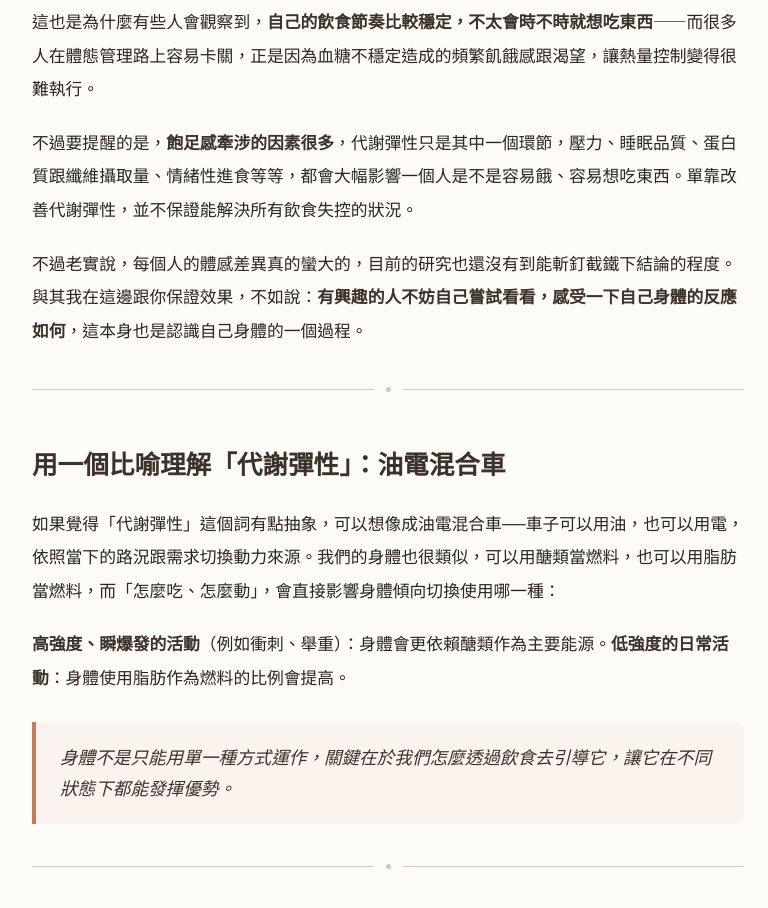
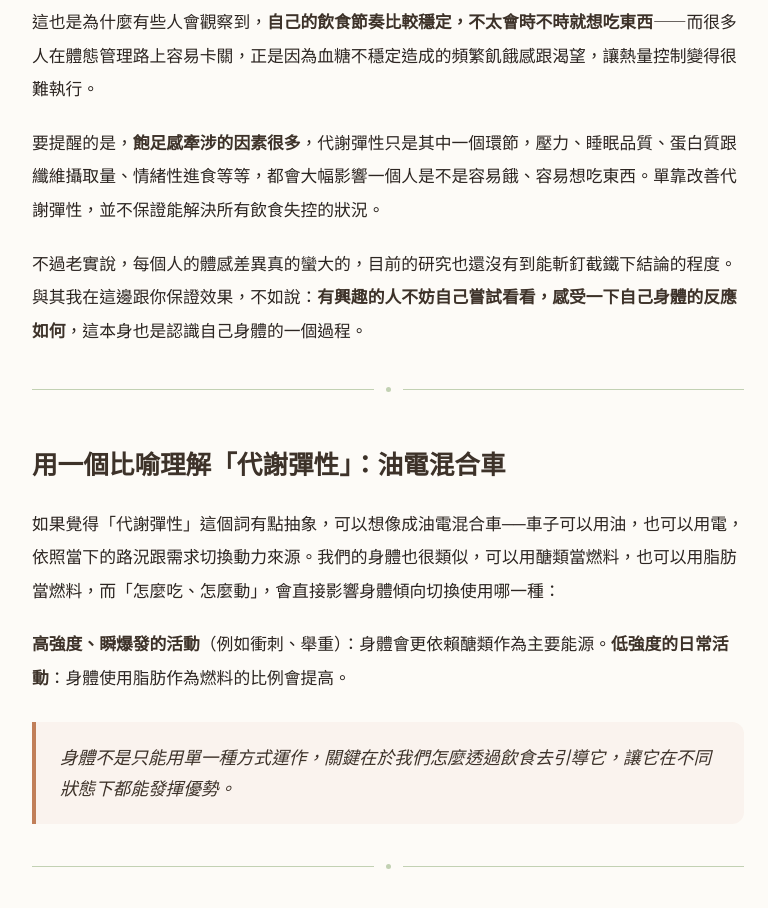
Before and after one commit to abbyeatlife/abbyeatlife.github.io, a plain HTML site: page blog/20260714/index.html in a window 1280 px wide. Shown: the part 2880-3788 px from the top of the page, without its empty margins (252-1020 px from the left). Drawn offline with nearby package versions, Linux system fonts and the light colour scheme; a web font is replaced by a local one.

```diff
--- a/blog/20260714/index.html
+++ b/blog/20260714/index.html
@@ -188,7 +188,7 @@
 
     <p>這也是為什麼有些人會觀察到，<strong>自己的飲食節奏比較穩定，不太會時不時就想吃東西</strong>——而很多人在體態管理路上容易卡關，正是因為血糖不穩定造成的頻繁飢餓感跟渴望，讓熱量控制變得很難執行。</p>
 
-    <p>不過要提醒的是，<strong>飽足感牽涉的因素很多</strong>，代謝彈性只是其中一個環節，壓力、睡眠品質、蛋白質跟纖維攝取量、情緒性進食等等，都會大幅影響一個人是不是容易餓、容易想吃東西。單靠改善代謝彈性，並不保證能解決所有飲食失控的狀況。</p>
+    <p>要提醒的是，<strong>飽足感牽涉的因素很多</strong>，代謝彈性只是其中一個環節，壓力、睡眠品質、蛋白質跟纖維攝取量、情緒性進食等等，都會大幅影響一個人是不是容易餓、容易想吃東西。單靠改善代謝彈性，並不保證能解決所有飲食失控的狀況。</p>
 
     <p>不過老實說，每個人的體感差異真的蠻大的，目前的研究也還沒有到能斬釘截鐵下結論的程度。與其我在這邊跟你保證效果，不如說：<strong>有興趣的人不妨自己嘗試看看，感受一下自己身體的反應如何</strong>，這本身也是認識自己身體的一個過程。</p>
 
```
